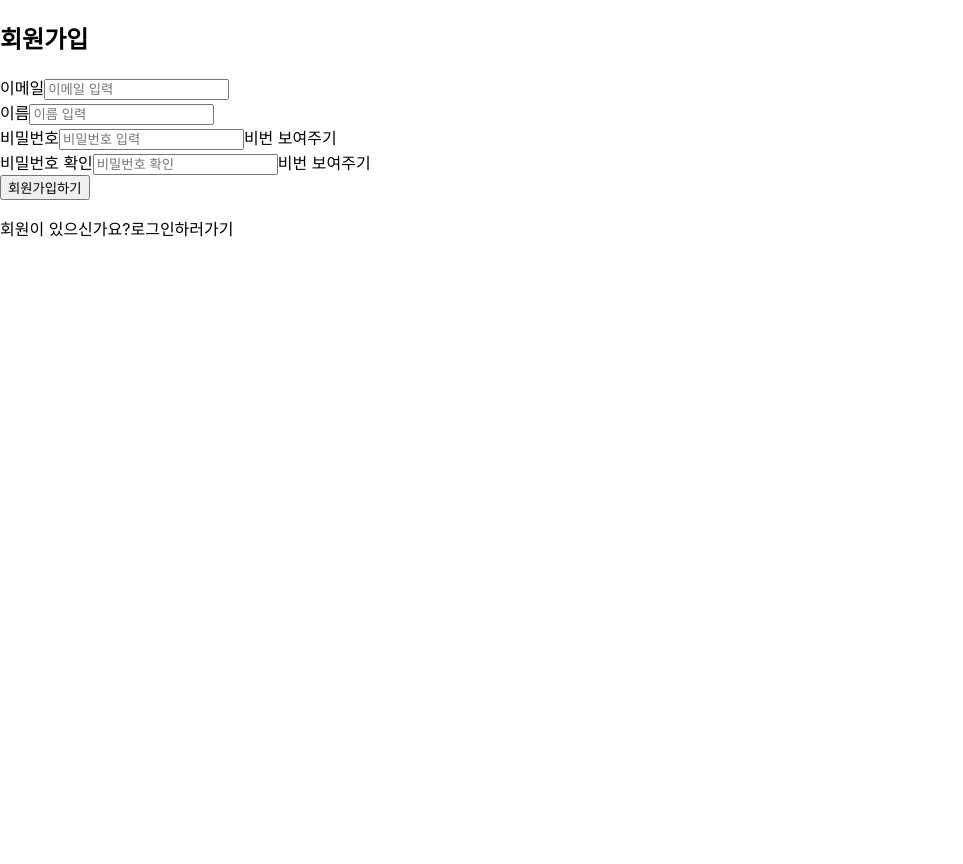
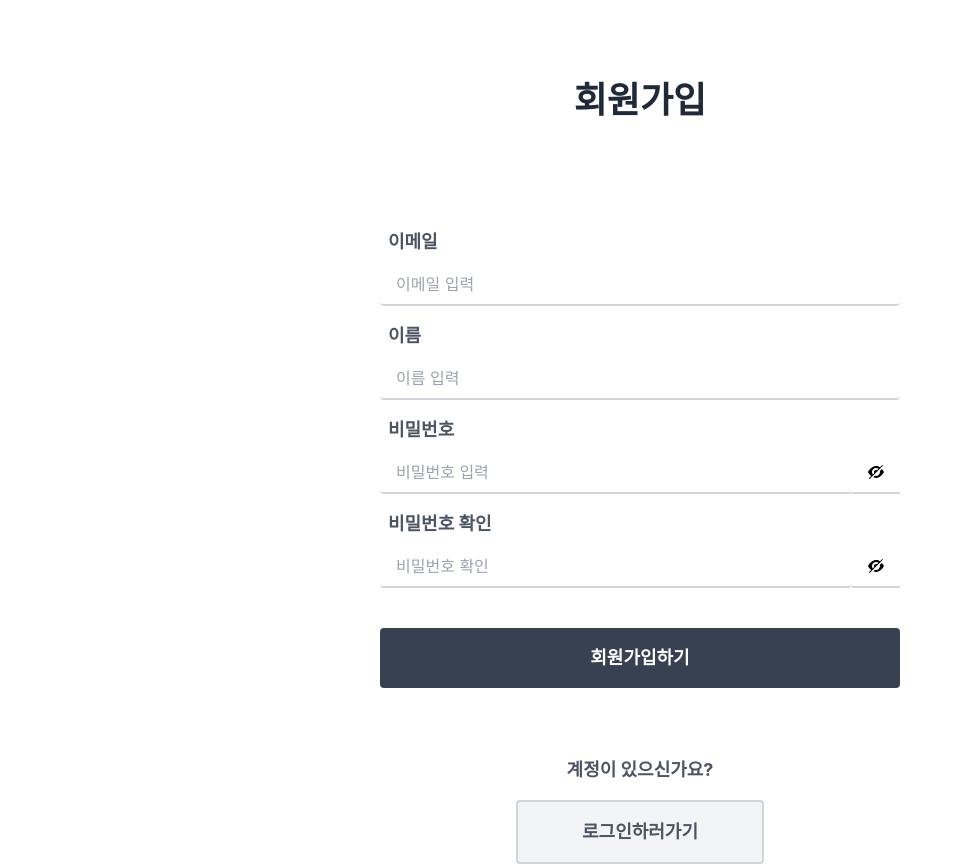
Before and after one commit to Gryffindor0ne/me-moonjang, a Next.js app: page /auth/register in a window 1280 px wide. Shown: the whole page, without its empty margins (0-963 px from the left). Before the commit the page ends 800 px from the top, so only its background shows below. Built offline with nearby package versions, Linux system fonts and the light colour scheme.

Commit message:
Feat: 회원가입 페이지 디자인 적용

```diff
--- a/package.json
+++ b/package.json
@@ -19,6 +19,8 @@
     "next-auth": "^4.16.4",
     "react": "18.2.0",
     "react-dom": "18.2.0",
+    "react-icons": "^4.6.0",
+    "react-toastify": "^9.1.1",
     "yup": "^0.32.11"
   },
   "devDependencies": {
@@ -31,6 +33,7 @@
     "@types/react-dom": "18.0.8",
     "@typescript-eslint/eslint-plugin": "^5.42.1",
     "@typescript-eslint/parser": "^5.42.1",
+    "autoprefixer": "^10.4.13",
     "eslint": "8.26.0",
     "eslint-config-next": "13.0.2",
     "eslint-config-prettier": "^8.5.0",
@@ -43,7 +46,9 @@
     "eslint-plugin-react-hooks": "^4.6.0",
     "eslint-plugin-testing-library": "^5.9.1",
     "jest": "^29.3.1",
+    "postcss": "^8.4.19",
     "prettier": "^2.7.1",
+    "tailwindcss": "^3.2.3",
     "typescript": "4.8.4"
   }
 }
--- a/pages/auth/login.tsx
+++ b/pages/auth/login.tsx
@@ -14,7 +14,7 @@ const AuthPage: NextPage = () => {
         <div>카카오로 이용하기</div>
         <div>구글로 로그인하기</div>
         <p>
-          회원이 없으신가요?
+          계정이 없으신가요?
           <Link href="/auth/register">
             <span>회원가입하기</span>
           </Link>
--- a/pages/auth/register.tsx
+++ b/pages/auth/register.tsx
@@ -1,12 +1,16 @@
+import { useState } from 'react';
 import type { NextPage } from 'next';
 import Head from 'next/head';
 import Link from 'next/link';
 import { useRouter } from 'next/router';
-
 import axios from 'axios';
 import { ErrorMessage, Field, Form, Formik } from 'formik';
 import * as yup from 'yup';
-import { useState } from 'react';
+import { GoEyeClosed, GoEye } from 'react-icons/go';
+import { toast, ToastContainer } from 'react-toastify';
+import 'react-toastify/dist/ReactToastify.css';
+
+import styles from '@styles/Form.module.css';
 
 export type AuthType = 'memoonjang';
 
@@ -56,11 +60,12 @@ const Register: NextPage = () => {
         authType,
       });
 
-      console.log(res);
-
       if (res.status === 201) {
-        alert('회원가입 완료!');
-        router.replace('/auth/login');
+        toast.success('회원가입 완료!', {
+          position: 'top-center',
+          autoClose: 2000,
+        });
+        setTimeout(() => router.replace('/auth/login'), 2500);
       }
     } catch (error) {
       let message;
@@ -68,7 +73,10 @@ const Register: NextPage = () => {
         message = error.response.data.message;
         console.error(message);
         if (error.response.status === 422) {
-          alert('동일한 이메일이 존재합니다.');
+          toast.warning('동일한 이메일이 존재합니다.', {
+            position: 'top-center',
+            autoClose: 2000,
+          });
         }
       } else message = String(error);
       console.error(message);
@@ -80,9 +88,11 @@ const Register: NextPage = () => {
       <Head>
         <title>Me-Moonjang : 회원가입</title>
       </Head>
-
-      <section>
-        <h1>회원가입</h1>
+      <ToastContainer />
+      <section className="w-full mx-auto flex flex-col gap-5">
+        <h1 className="flex mx-auto text-gray-800 text-4xl font-bold py-4 my-16">
+          회원가입
+        </h1>
         <Formik
           initialValues={{
             email: '',
@@ -95,56 +105,98 @@ const Register: NextPage = () => {
           validationSchema={userSchema}
         >
           {(props) => (
-            <Form onSubmit={props.handleSubmit}>
+            <Form className="flex flex-col gap-2" onSubmit={props.handleSubmit}>
+              <label className={styles.label} htmlFor="email">
+                이메일
+              </label>
               <div>
-                <label htmlFor="email">이메일</label>
-                <Field name="email" type="email" placeholder="이메일 입력" />
-                <ErrorMessage name="email" component="div" />
+                <Field
+                  className={styles.field}
+                  name="email"
+                  type="email"
+                  placeholder="이메일 입력"
+                />
               </div>
+              <ErrorMessage
+                className={styles.errorMsg}
+                name="email"
+                component="div"
+              />
+              <label className={styles.label} htmlFor="username">
+                이름
+              </label>
               <div>
-                <label htmlFor="username">이름</label>
-                <Field name="username" type="text" placeholder="이름 입력" />
-                <ErrorMessage name="username" component="div" />
+                <Field
+                  className={styles.field}
+                  name="username"
+                  type="text"
+                  placeholder="이름 입력"
+                />
               </div>
-              <div>
-                <label htmlFor="password">비밀번호</label>
+              <ErrorMessage
+                className={styles.errorMsg}
+                name="username"
+                component="div"
+              />
+              <label className={styles.label} htmlFor="password">
+                비밀번호
+              </label>
+              <div className="flex">
                 <Field
+                  className={styles.field}
                   name="password"
                   type={`${show.password ? 'text' : 'password'}`}
                   placeholder="비밀번호 입력"
                 />
                 <span
+                  className="border-b-2 border-gray-300 flex items-center px-4 cursor-pointer"
                   onClick={() => setShow({ ...show, password: !show.password })}
                 >
-                  비번 보여주기
+                  {show.password ? <GoEye /> : <GoEyeClosed />}
                 </span>
-                <ErrorMessage name="password" component="div" />
               </div>
+              <ErrorMessage
+                className={styles.errorMsg}
+                name="password"
+                component="div"
+              />
 
-              <div>
-                <label htmlFor="password">비밀번호 확인</label>
+              <label className={styles.label} htmlFor="password">
+                비밀번호 확인
+              </label>
+              <div className="flex">
                 <Field
+                  className={styles.field}
                   name="confirmPassword"
                   type={`${show.confirmPassword ? 'text' : 'password'}`}
                   placeholder="비밀번호 확인"
                 />
                 <span
+                  className="border-b-2 border-gray-300 flex items-center px-4 cursor-pointer"
                   onClick={() =>
                     setShow({ ...show, confirmPassword: !show.confirmPassword })
                   }
                 >
-                  비번 보여주기
+                  {show.confirmPassword ? <GoEye /> : <GoEyeClosed />}
                 </span>
-                <ErrorMessage name="confirmPassword" component="div" />
               </div>
-              <button type="submit">회원가입하기</button>
+              <ErrorMessage
+                className={styles.errorMsg}
+                name="confirmPassword"
+                component="div"
+              />
+              <button className={styles.button} type="submit">
+                회원가입하기
+              </button>
             </Form>
           )}
         </Formik>
-        <p>
-          회원이 있으신가요?
+        <p className=" text-gray-600 text-lg font-bold mx-2 mt-12 flex flex-col items-center">
+          계정이 있으신가요?
           <Link href="/auth/login">
-            <span>로그인하러가기</span>
+            <span className="bg-gray-100 border-2 border-gray-300 rounded flex justify-center px-16 py-4 mt-4 hover:bg-gray-200 cursor-pointer">
+              로그인하러가기
+            </span>
           </Link>
         </p>
       </section>
--- /dev/null
+++ b/postcss.config.js
@@ -0,0 +1,6 @@
+module.exports = {
+  plugins: {
+    tailwindcss: {},
+    autoprefixer: {},
+  },
+}
--- /dev/null
+++ b/styles/Form.module.css
@@ -0,0 +1,13 @@
+.label {
+  @apply text-gray-600 text-lg font-bold mx-2 mt-2;
+}
+
+.field {
+  @apply text-gray-700 focus:outline-none border-b-2 border-gray-300 rounded py-2 px-4 w-full;
+}
+.errorMsg {
+  @apply text-red-500 text-sm mx-2 my-2;
+}
+.button {
+  @apply bg-gray-700 text-white text-lg font-bold py-4 px-4 mt-8 w-full rounded hover:bg-gray-600;
+}
--- a/styles/globals.css
+++ b/styles/globals.css
@@ -1,3 +1,7 @@
+@tailwind base;
+@tailwind components;
+@tailwind utilities;
+
 html,
 body {
   padding: 0;
@@ -15,12 +19,8 @@ a {
   box-sizing: border-box;
 }
 
-@media (prefers-color-scheme: dark) {
-  html {
-    color-scheme: dark;
-  }
-  body {
-    color: white;
-    background: black;
-  }
+body {
+  max-width: 520px;
+  width: 100%;
+  margin: 0 auto;
 }
--- /dev/null
+++ b/tailwind.config.js
@@ -0,0 +1,12 @@
+/** @type {import('tailwindcss').Config} */
+module.exports = {
+  content: [
+    "./app/**/*.{js,ts,jsx,tsx}",
+    "./pages/**/*.{js,ts,jsx,tsx}",
+    "./components/**/*.{js,ts,jsx,tsx}",
+  ],
+  theme: {
+    extend: {},
+  },
+  plugins: [],
+};
--- a/tsconfig.json
+++ b/tsconfig.json
@@ -18,7 +18,8 @@
     "paths": {
       "@pages/*": ["pages/*"],
       "@components/*": ["components/*"],
-      "@lib/*": ["lib/*"]
+      "@lib/*": ["lib/*"],
+      "@styles/*": ["styles/*"]
     }
   },
   "include": ["next-env.d.ts", "**/*.ts", "**/*.tsx", "lib/db.ts"],
```
Also changed, not shown: 1 other file (tests, documents, lock files or other folders).
